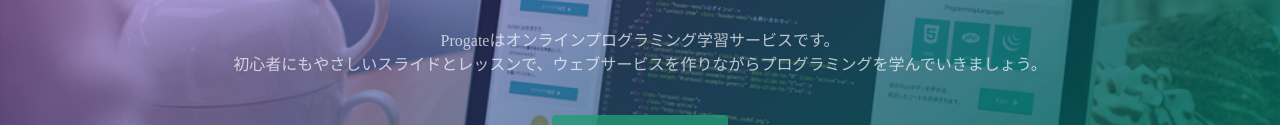
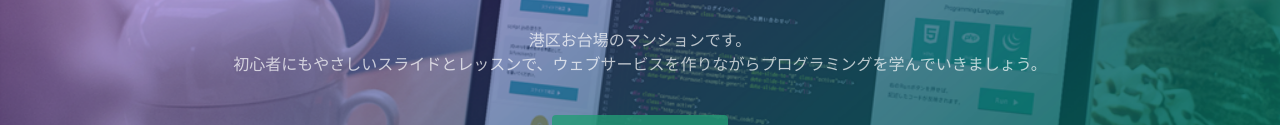
Before and after one commit to SeareaOdaiba/SeareaOdaiba, a plain HTML site: page index.html in a window 1280 px wide. Shown: the part 317-442 px from the top of the page. Drawn offline with Linux system fonts and the light colour scheme.

Commit message:
Update index.html

```diff
--- a/index.html
+++ b/index.html
@@ -24,7 +24,7 @@
   <div class="top-wrapper">
     <div class="container">
       <h1>LEARN TO CODE.<br>LEARN TO BE CREATIVE.</h1>
-      <p>Progateはオンラインプログラミング学習サービスです。<br>初心者にもやさしいスライドとレッスンで、ウェブサービスを作りながらプログラミングを学んでいきましょう。</p>
+      <p>港区お台場のマンションです。<br>初心者にもやさしいスライドとレッスンで、ウェブサービスを作りながらプログラミングを学んでいきましょう。</p>
       <div class="btn-wrapper">
         <a href="#" class="btn signup">新規登録はこちら</a>
         <p>or</p>
```
